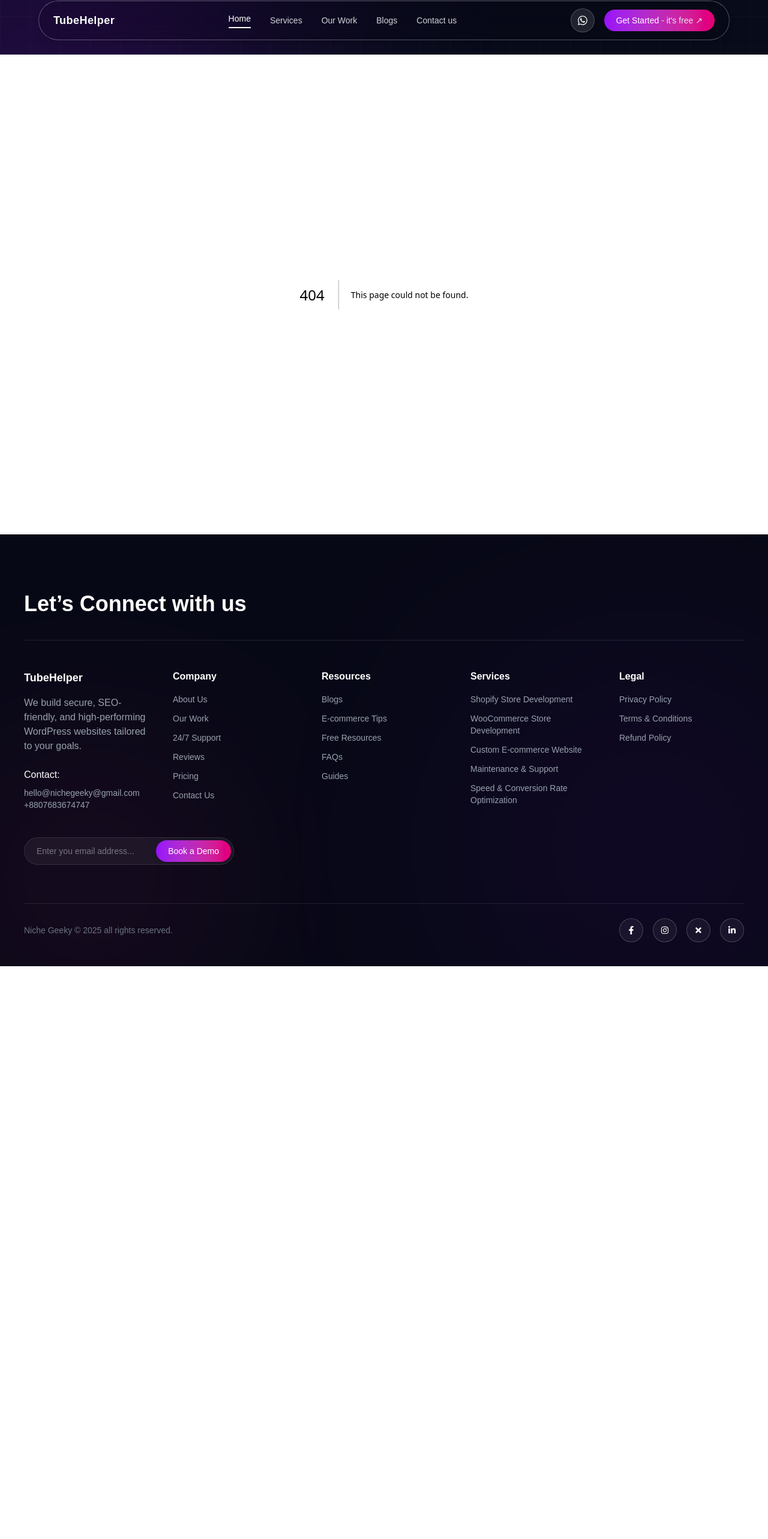
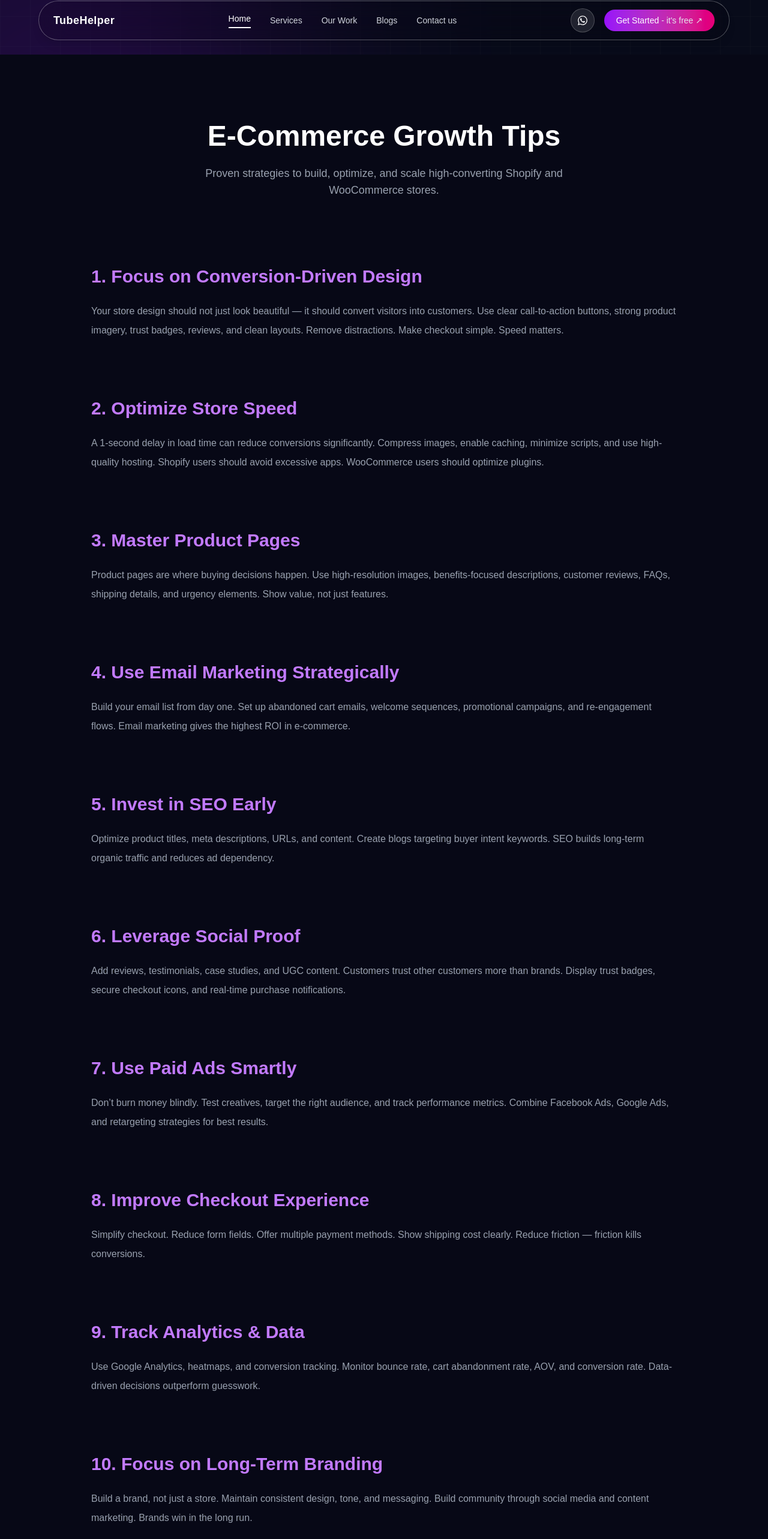
Before and after one commit to nayansi-g/TubeHelper-Website, a Next.js app: page /e-commerce_tips in a window 1280 px wide. Before the commit this address had no page. Shown: the part 23-2589 px from the top of the page at 60% size. Before the commit the page ends 1634 px from the top, so only its background shows below. Built offline with nearby package versions, Linux system fonts and the light colour scheme.

Commit message:
e-commerce tips page added

```diff
--- /dev/null
+++ b/src/app/e-commerce_tips/page.js
@@ -0,0 +1,202 @@
+"use client"
+
+import { motion } from "framer-motion"
+
+const fadeUp = {
+  hidden: { opacity: 0, y: 40 },
+  visible: {
+    opacity: 1,
+    y: 0,
+    transition: { duration: 0.6 }
+  }
+}
+
+export default function EcommerceTipsPage() {
+  return (
+    <div className="bg-[#070816] text-white min-h-screen overflow-hidden">
+
+      {/* HERO */}
+      <section className="text-center py-28 px-6">
+        <motion.h1
+          variants={fadeUp}
+          initial="hidden"
+          animate="visible"
+          className="text-4xl md:text-5xl font-semibold mb-6"
+        >
+          E-Commerce Growth Tips
+        </motion.h1>
+
+        <motion.p
+          variants={fadeUp}
+          initial="hidden"
+          animate="visible"
+          className="max-w-2xl mx-auto text-gray-400 text-lg"
+        >
+          Proven strategies to build, optimize, and scale high-converting Shopify and WooCommerce stores.
+        </motion.p>
+      </section>
+
+      {/* CONTENT */}
+      <section className="max-w-5xl mx-auto px-6 pb-32 space-y-24">
+
+        {/* 1 */}
+        <motion.div variants={fadeUp} initial="hidden" whileInView="visible" viewport={{ once: true }}>
+          <h2 className="text-3xl font-semibold mb-6 text-purple-400">
+            1. Focus on Conversion-Driven Design
+          </h2>
+          <p className="text-gray-400 leading-8">
+            Your store design should not just look beautiful — it should convert visitors into customers.
+            Use clear call-to-action buttons, strong product imagery, trust badges, reviews, and clean layouts.
+            Remove distractions. Make checkout simple. Speed matters.
+          </p>
+        </motion.div>
+
+        {/* 2 */}
+        <motion.div variants={fadeUp} initial="hidden" whileInView="visible" viewport={{ once: true }}>
+          <h2 className="text-3xl font-semibold mb-6 text-purple-400">
+            2. Optimize Store Speed
+          </h2>
+          <p className="text-gray-400 leading-8">
+            A 1-second delay in load time can reduce conversions significantly.
+            Compress images, enable caching, minimize scripts, and use high-quality hosting.
+            Shopify users should avoid excessive apps. WooCommerce users should optimize plugins.
+          </p>
+        </motion.div>
+
+        {/* 3 */}
+        <motion.div variants={fadeUp} initial="hidden" whileInView="visible" viewport={{ once: true }}>
+          <h2 className="text-3xl font-semibold mb-6 text-purple-400">
+            3. Master Product Pages
+          </h2>
+          <p className="text-gray-400 leading-8">
+            Product pages are where buying decisions happen.
+            Use high-resolution images, benefits-focused descriptions,
+            customer reviews, FAQs, shipping details, and urgency elements.
+            Show value, not just features.
+          </p>
+        </motion.div>
+
+        {/* 4 */}
+        <motion.div variants={fadeUp} initial="hidden" whileInView="visible" viewport={{ once: true }}>
+          <h2 className="text-3xl font-semibold mb-6 text-purple-400">
+            4. Use Email Marketing Strategically
+          </h2>
+          <p className="text-gray-400 leading-8">
+            Build your email list from day one.
+            Set up abandoned cart emails, welcome sequences, promotional campaigns,
+            and re-engagement flows. Email marketing gives the highest ROI in e-commerce.
+          </p>
+        </motion.div>
+
+        {/* 5 */}
+        <motion.div variants={fadeUp} initial="hidden" whileInView="visible" viewport={{ once: true }}>
+          <h2 className="text-3xl font-semibold mb-6 text-purple-400">
+            5. Invest in SEO Early
+          </h2>
+          <p className="text-gray-400 leading-8">
+            Optimize product titles, meta descriptions, URLs, and content.
+            Create blogs targeting buyer intent keywords.
+            SEO builds long-term organic traffic and reduces ad dependency.
+          </p>
+        </motion.div>
+
+        {/* 6 */}
+        <motion.div variants={fadeUp} initial="hidden" whileInView="visible" viewport={{ once: true }}>
+          <h2 className="text-3xl font-semibold mb-6 text-purple-400">
+            6. Leverage Social Proof
+          </h2>
+          <p className="text-gray-400 leading-8">
+            Add reviews, testimonials, case studies, and UGC content.
+            Customers trust other customers more than brands.
+            Display trust badges, secure checkout icons, and real-time purchase notifications.
+          </p>
+        </motion.div>
+
+        {/* 7 */}
+        <motion.div variants={fadeUp} initial="hidden" whileInView="visible" viewport={{ once: true }}>
+          <h2 className="text-3xl font-semibold mb-6 text-purple-400">
+            7. Use Paid Ads Smartly
+          </h2>
+          <p className="text-gray-400 leading-8">
+            Don’t burn money blindly.
+            Test creatives, target the right audience, and track performance metrics.
+            Combine Facebook Ads, Google Ads, and retargeting strategies for best results.
+          </p>
+        </motion.div>
+
+        {/* 8 */}
+        <motion.div variants={fadeUp} initial="hidden" whileInView="visible" viewport={{ once: true }}>
+          <h2 className="text-3xl font-semibold mb-6 text-purple-400">
+            8. Improve Checkout Experience
+          </h2>
+          <p className="text-gray-400 leading-8">
+            Simplify checkout. Reduce form fields.
+            Offer multiple payment methods.
+            Show shipping cost clearly.
+            Reduce friction — friction kills conversions.
+          </p>
+        </motion.div>
+
+        {/* 9 */}
+        <motion.div variants={fadeUp} initial="hidden" whileInView="visible" viewport={{ once: true }}>
+          <h2 className="text-3xl font-semibold mb-6 text-purple-400">
+            9. Track Analytics & Data
+          </h2>
+          <p className="text-gray-400 leading-8">
+            Use Google Analytics, heatmaps, and conversion tracking.
+            Monitor bounce rate, cart abandonment rate, AOV, and conversion rate.
+            Data-driven decisions outperform guesswork.
+          </p>
+        </motion.div>
+
+        {/* 10 */}
+        <motion.div variants={fadeUp} initial="hidden" whileInView="visible" viewport={{ once: true }}>
+          <h2 className="text-3xl font-semibold mb-6 text-purple-400">
+            10. Focus on Long-Term Branding
+          </h2>
+          <p className="text-gray-400 leading-8">
+            Build a brand, not just a store.
+            Maintain consistent design, tone, and messaging.
+            Build community through social media and content marketing.
+            Brands win in the long run.
+          </p>
+        </motion.div>
+
+      </section>
+
+      {/* CTA */}
+      <section className="text-center py-24 px-6 bg-[#080B1A]">
+        <motion.h2
+          variants={fadeUp}
+          initial="hidden"
+          whileInView="visible"
+          viewport={{ once: true }}
+          className="text-4xl font-semibold mb-6"
+        >
+          Want Help Growing Your Store?
+        </motion.h2>
+
+        <motion.p
+          variants={fadeUp}
+          initial="hidden"
+          whileInView="visible"
+          viewport={{ once: true }}
+          className="text-gray-400 mb-8"
+        >
+          Let’s build a high-converting Shopify or WooCommerce store tailored to your business.
+        </motion.p>
+
+        <motion.button
+          variants={fadeUp}
+          initial="hidden"
+          whileInView="visible"
+          viewport={{ once: true }}
+          className="px-10 py-4 cursor-pointer rounded-full bg-gradient-to-r from-purple-600 to-pink-500 hover:opacity-90 transition text-lg"
+        >
+          Start Your Project →
+        </motion.button>
+      </section>
+
+    </div>
+  )
+}
--- a/src/components/Footer.jsx
+++ b/src/components/Footer.jsx
@@ -62,7 +62,7 @@ export default function Footer() {
             <h4 className="font-semibold mb-4">Resources</h4>
             <ul className="space-y-3 text-gray-400 text-sm">
               <li><a href="blog">Blogs</a></li>
-              <li>E-commerce Tips</li>
+              <li><a href="e-commerce_tips">E-commerce Tips</a></li>
               <li>Free Resources</li>
               <li><a href="faq">FAQs</a></li>
               <li>Guides</li>
```
